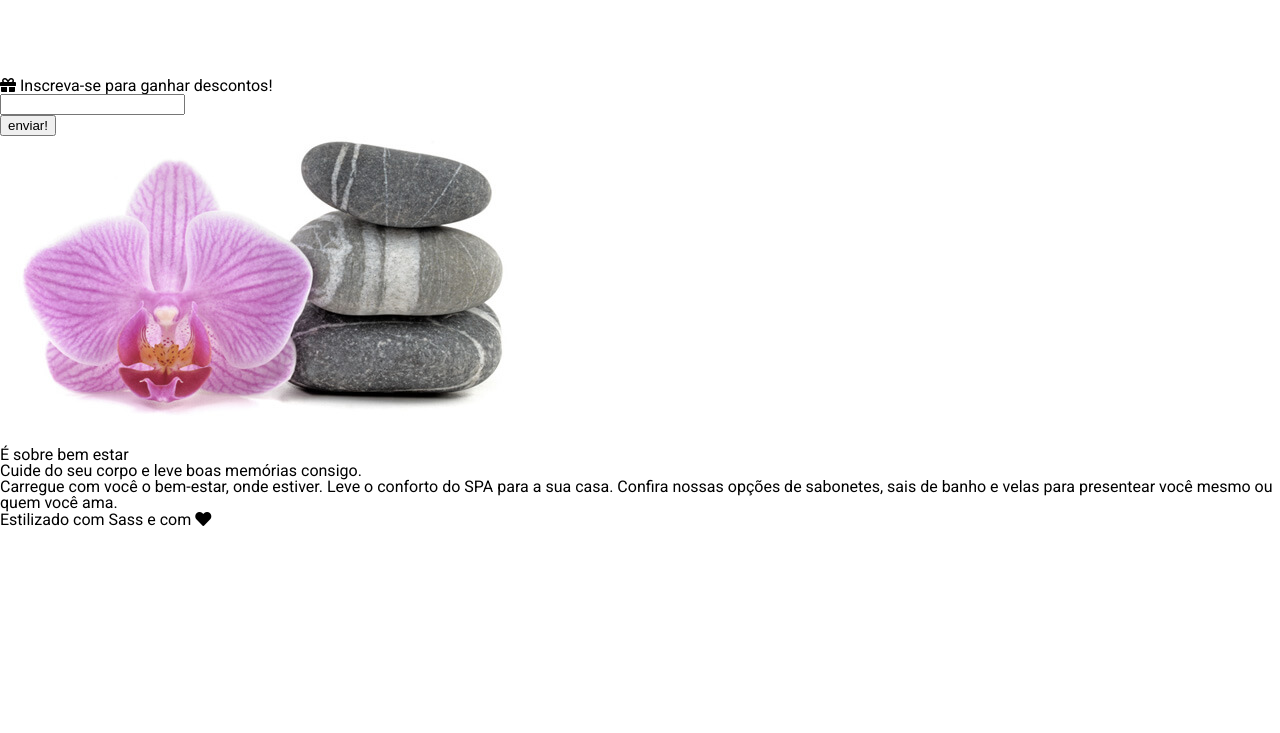
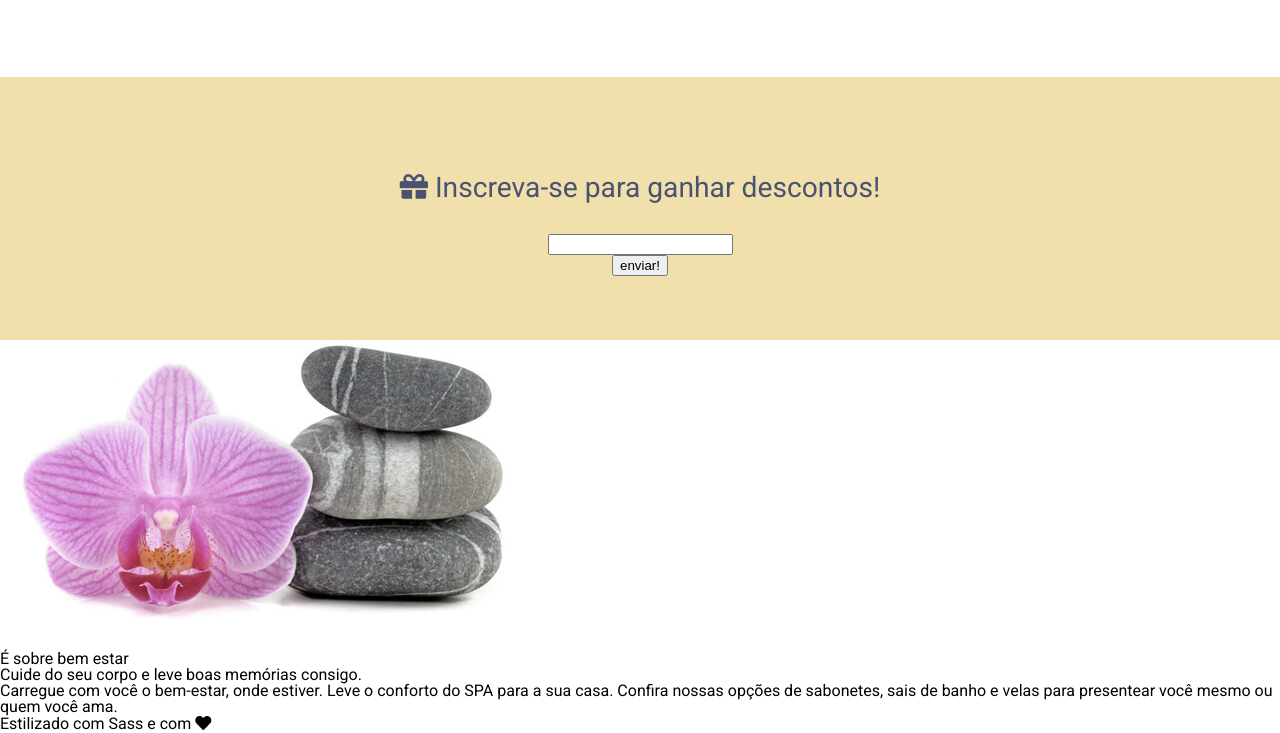
Before and after one commit to MacielDev/Interface_Spa_Utilizando_SASS, a plain HTML site: page index.html in a window 1280 px wide. Shown: the part 1100-1833 px from the top of the page. Before the commit the page ends 1629 px from the top, so only its background shows below. Drawn offline with nearby package versions, Linux system fonts and the light colour scheme.

```diff
--- a/index.html
+++ b/index.html
@@ -70,13 +70,13 @@
                 </div>
             </div>
         </section>
-        <section>
-            <div>
+        <section id="cupom">
+            <div class="texto">
                 <h2><i class="fas fa-gift"></i> Inscreva-se para ganhar descontos!</h2>
             </div>
-            <div>
+            <div class="inscricao">
                 <form action="">
-                    <div>
+                    <div class="input">
                         <input type="email">
                     </div>
                     <button>enviar!</button>
--- /dev/null
+++ b/styles/componentes/_cupom.scss
@@ -0,0 +1,14 @@
+@import '../abstract/variaveis';
+
+#cupom{
+    background-color: $cor-terciaria;
+    padding:4rem;
+    text-align:center;
+    .texto{
+        color:$cor-primaria;
+        h2{
+            margin:2rem;
+            font-size:$tamanho-do-texto / 1.7;
+        }
+    }
+}
--- a/styles/style.scss
+++ b/styles/style.scss
@@ -2,3 +2,4 @@
 @import './componentes/navbar';
 @import './componentes/banner';
 @import './componentes/servicos';
+@import './componentes/cupom';
```
Also changed, not shown: styles/style.css, 1 other file.
